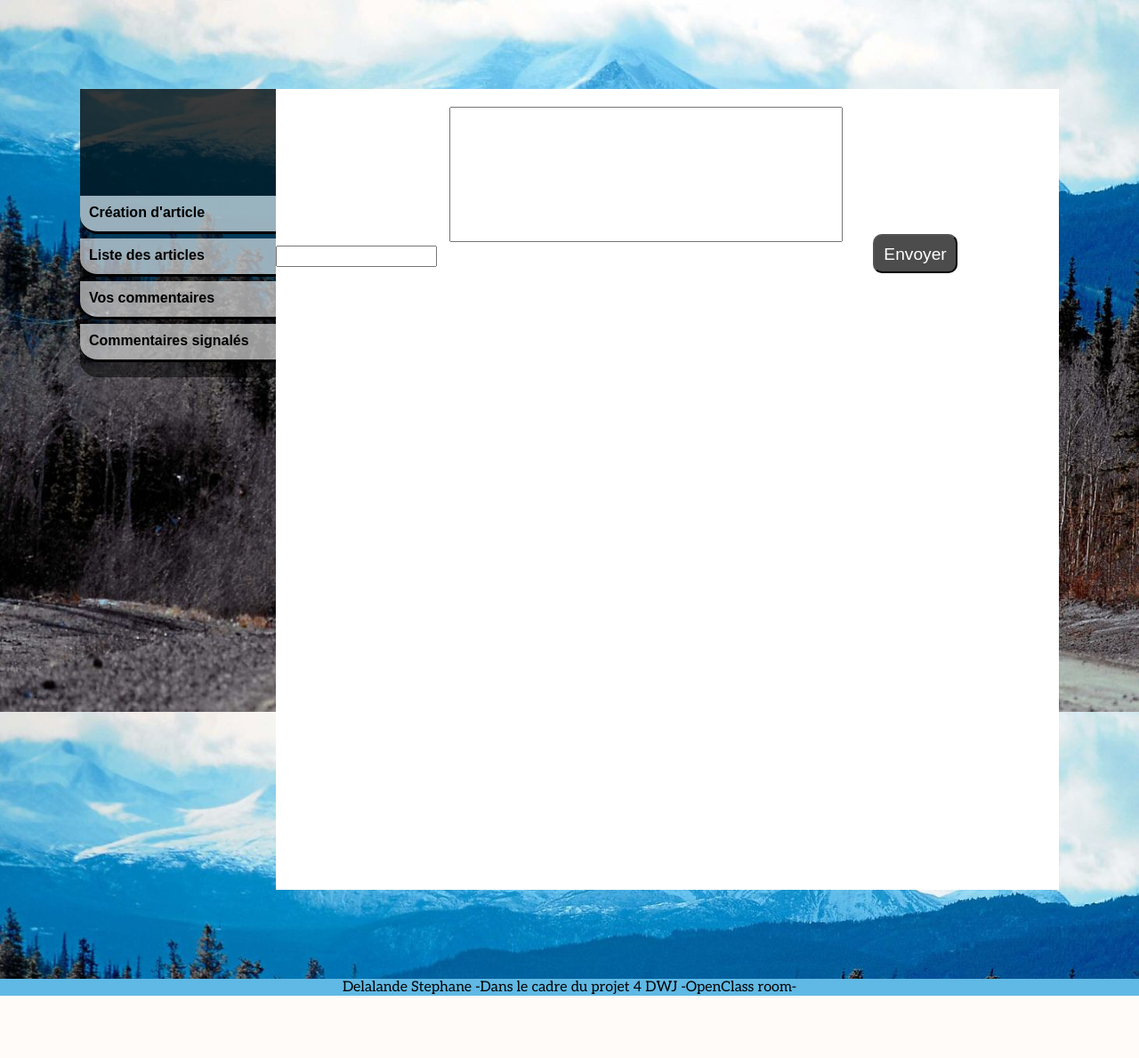
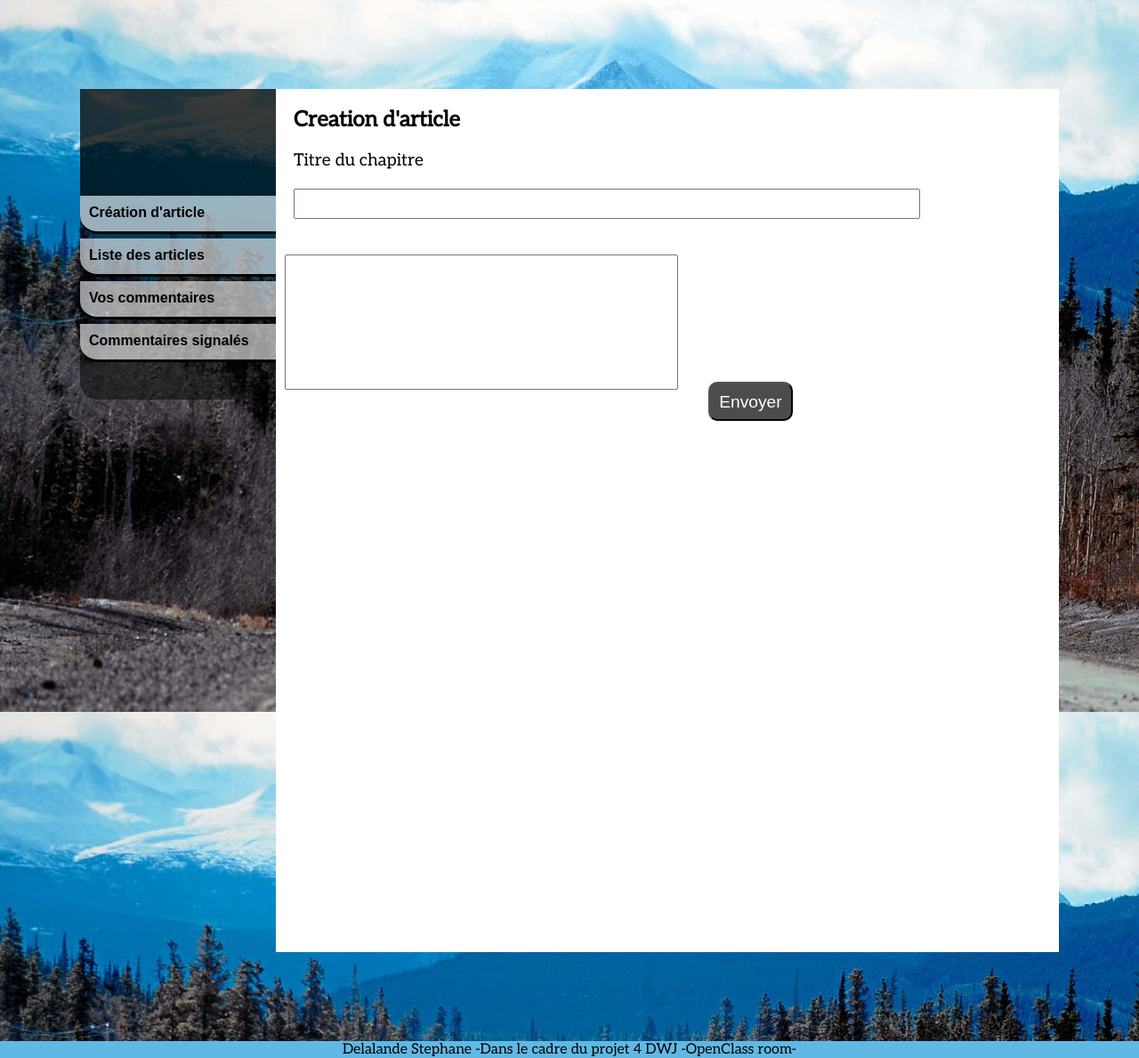
Before and after one commit to DelalandeStephane/DWJP4, a PHP site: page /view/backend/creationView.php in a window 1280 px wide. Shown: the whole page at 89% size. Before the commit the page ends 1119 px from the top, so only its background shows below. Run offline with PHP 8.4, Linux system fonts and the light colour scheme; some libraries are stand-ins or nearby versions.

Commit message:
Ajout : envoi des articles vers la base de donnée

```diff
--- a/public/css/backend.css
+++ b/public/css/backend.css
@@ -2,7 +2,7 @@
 
 .container-backend {
 	display: flex;
-		height: 900px;
+		height: 970px;
 }
 .container-backend nav {
 	background-color: rgba(0,0,0,0.5);
@@ -44,3 +44,18 @@
 	margin-left:20px;
 	color: white;
 }
+
+.title-field {
+	height: 30px;
+	width: 700px;
+	margin-left: 20px;
+}
+
+.creation-label {
+  	margin-left: 20px;
+	font-size: 1.2em;
+}
+
+h2 {
+	 margin: 20px;
+}
--- a/view/backend/creationView.php
+++ b/view/backend/creationView.php
@@ -1,7 +1,9 @@
 <?php ob_start() ?>
-<form>
-	<input type="text" name="title" id="title">
-	<textarea id="write-area"></textarea>
+<h2>Creation d'article</h2>
+<form method="post" action="index.php?action=sendpost">
+	<label class="creation-label" for="title">Titre du chapitre</label>
+	<input type="text" name="title" id="title" class="title-field">
+	<textarea id="write-area" name="content"></textarea>
 	<input type="submit" value="Envoyer" class="form-bt backend-bt">
 </form>
 
@@ -11,7 +13,7 @@
  <script>
   tinymce.init({
     selector: '#write-area',
-    height:800,
+    height:720,
     resize:false
   });
   </script>
--- a/view/backend/template.php
+++ b/view/backend/template.php
@@ -3,15 +3,15 @@
 <head>
 	<meta charset="utf-8">
 	<title></title>
-	<link rel="stylesheet" type="text/css" href="../../public/css/style.css">
-	<link rel="stylesheet" type="text/css" href="../../public/css/backend.css">
+	<link rel="stylesheet" type="text/css" href="public/css/style.css">
+	<link rel="stylesheet" type="text/css" href="public/css/backend.css">
 </head>
 <body>
 	<div class="container container-backend">
 		<nav>
 			<div class="backend-nav-deco-square"></div>
 			<ul>
-				<li><a href="#">Création d'article</a></li>
+				<li><a href="?action=creationarticle">Création d'article</a></li>
 				<li><a href="#">Liste des articles</a></li>
 				<li><a href="#">Vos commentaires</a></li>
 				<li><a href="#">Commentaires signalés</a></li>
--- a/view/frontend/template.php
+++ b/view/frontend/template.php
@@ -13,7 +13,7 @@
 				<li><a href="index.php">Accueil</a></li>
 				<li><a href="*">L'auteur</a></li>
 				<li><a href="*">Nouveau chapitre</a></li>
-				<li><a href="*">Administration</a></li>
+				<li><a href="?action=admin">Administration</a></li>
 			</ul>
 		</header>
 			<?= $content ?>
```
Also changed, not shown: controller/backend.php (+23 -0 lines), index.php (+17 -0 lines).
